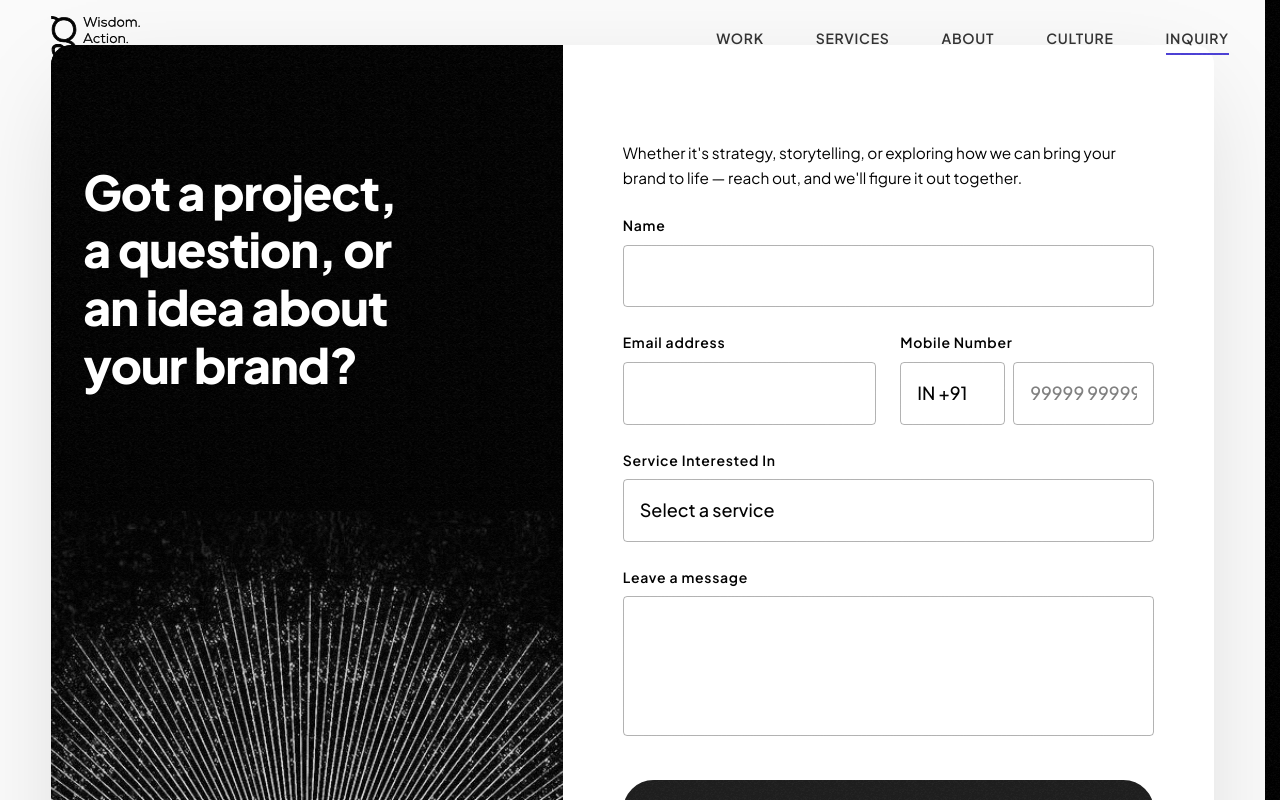
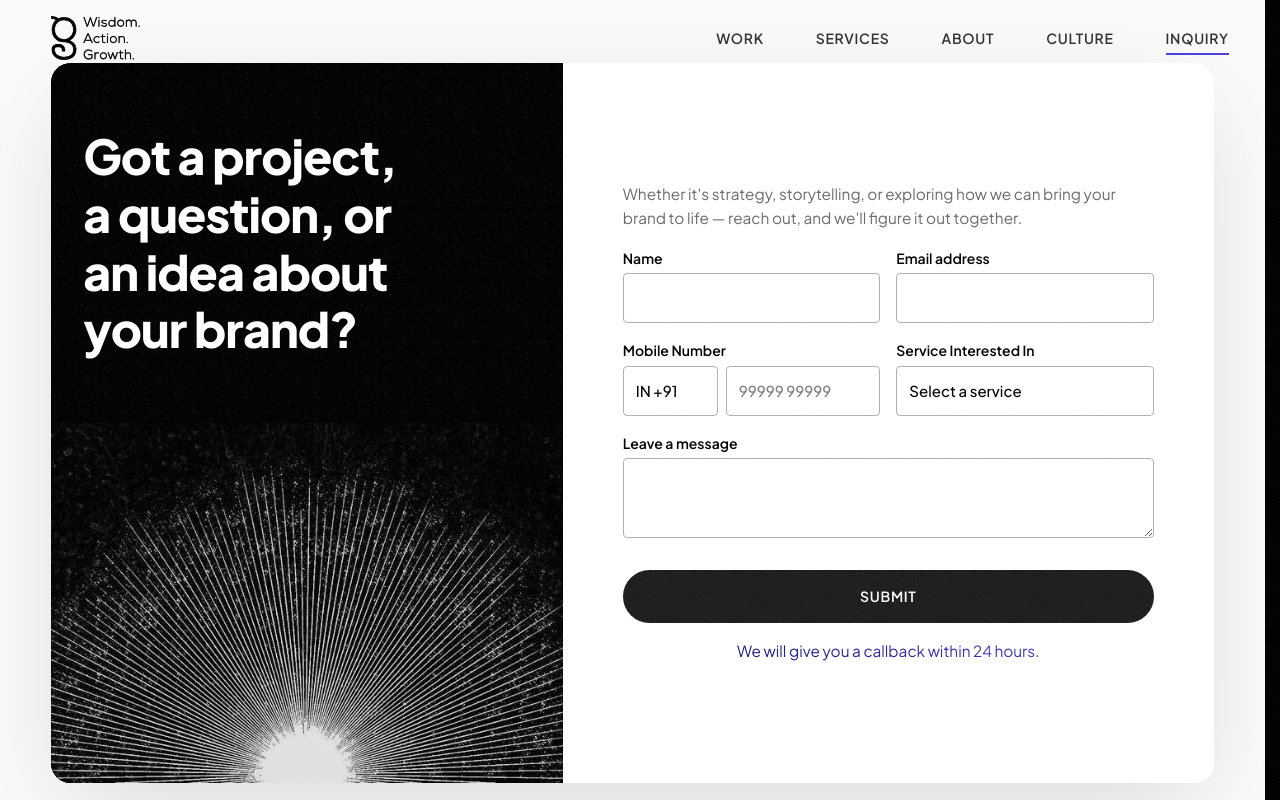
Before and after one commit to zmanan96-collab/experiment-pragyan-web, a Next.js app: page /inquiry in a window 1280 px wide. Built offline with nearby package versions, Linux system fonts and the light colour scheme.

Commit message:
updated website

```diff
--- a/src/app/inquiry/page.tsx
+++ b/src/app/inquiry/page.tsx
@@ -89,43 +89,47 @@ export default function Inquiry() {
                   {/* Right Side: Clean Form with Black Border Outer Box */}
                   <div className="flex-1 bg-white flex items-center justify-center p-3 md:py-6 lg:py-8 xl:py-12 md:px-5 transition-all duration-700">
                     <div className="w-full max-w-[720px] md:max-w-[1000px] p-4 md:py-6 lg:py-8 xl:py-12 md:px-6 xl:px-10 bg-white transition-all duration-700">
-                      <p className="text-small-desc md:text-[16px] lg:text-[18px] xl:text-[20px] md:leading-[1.4] text-black mb-2 md:mb-4 xl:mb-6 transition-all duration-700">
+                      <p className="text-small-desc md:text-[14px] lg:text-[15px] xl:text-[16px] md:leading-[1.4] text-[#6A6A6A] mb-2 md:mb-3 xl:mb-4 transition-all duration-700">
                         Whether it&apos;s strategy, storytelling, or exploring how we can bring your brand to life &mdash; reach out, and we&apos;ll figure it out together.
                       </p>
 
                       <form
                         onSubmit={handleSubmit}
-                        className="space-y-1.5 md:space-y-6 transition-all duration-700"
+                        className="flex flex-col gap-3 md:gap-4 transition-all duration-700"
                       >
+                        {/* Row 1: Name and Email */}
+                        <div className="grid grid-cols-1 md:grid-cols-2 gap-3 md:gap-4">
                           <div>
-                          <label htmlFor="f-name" className="block text-nav-label md:text-[18px] md:font-semibold text-black mb-0.5 md:mb-2 transition-all duration-700">Name</label>
+                            <label htmlFor="f-name" className="block text-[12px] md:text-[14px] font-semibold text-black mb-1 transition-all duration-700">Name</label>
                             <input
                               id="f-name"
                               name="name"
                               type="text"
                               required
-                            className="w-full p-1.5 md:p-4 md:text-[18px] border border-black/30 bg-transparent text-black rounded-[4px] transition-all duration-700 focus:outline-none focus:border-[#FFD111]"
+                              className="w-full p-2 md:p-3 text-[14px] md:text-[15px] border border-black/30 bg-transparent text-black rounded-[4px] transition-all duration-700 focus:outline-none focus:border-[#FFD111]"
                             />
                           </div>
 
-                        <div className="grid grid-cols-2 gap-2 md:gap-6 max-[480px]:grid-cols-1 transition-all duration-700">
                           <div>
-                            <label htmlFor="f-email" className="block text-nav-label md:text-[18px] md:font-semibold text-black mb-0.5 md:mb-2 transition-all duration-700">Email address</label>
+                            <label htmlFor="f-email" className="block text-[12px] md:text-[14px] font-semibold text-black mb-1 transition-all duration-700">Email address</label>
                             <input
                               id="f-email"
                               name="email"
                               type="email"
                               required
-                              className="w-full p-1.5 md:p-4 md:text-[18px] border border-black/30 bg-transparent text-black rounded-[4px] transition-all duration-700 focus:outline-none focus:border-[#FFD111]"
+                              className="w-full p-2 md:p-3 text-[14px] md:text-[15px] border border-black/30 bg-transparent text-black rounded-[4px] transition-all duration-700 focus:outline-none focus:border-[#FFD111]"
                             />
                           </div>
+                        </div>
 
+                        {/* Row 2: Mobile and Service */}
+                        <div className="grid grid-cols-1 md:grid-cols-2 gap-3 md:gap-4 transition-all duration-700">
                           <div>
-                            <label htmlFor="f-phone" className="block text-nav-label md:text-[18px] md:font-semibold text-black mb-0.5 md:mb-2 transition-all duration-700">Mobile Number</label>
+                            <label htmlFor="f-phone" className="block text-[12px] md:text-[14px] font-semibold text-black mb-1 transition-all duration-700">Mobile Number</label>
                             <div className="flex gap-2 w-full">
                               <select
                                 name="countryCode"
-                                className="w-[75px] md:w-[105px] p-1.5 md:p-4 md:text-[18px] border border-black/30 bg-transparent text-black rounded-[4px] focus:outline-none focus:border-[#FFD111] appearance-none cursor-pointer transition-all duration-700"
+                                className="w-[85px] md:w-[95px] p-2 md:p-3 text-[14px] md:text-[15px] border border-black/30 bg-transparent text-black rounded-[4px] focus:outline-none focus:border-[#FFD111] appearance-none cursor-pointer transition-all duration-700"
                               >
                                 <option value="+91">IN +91</option>
                                 <option value="+1">US +1</option>
@@ -140,19 +144,18 @@ export default function Inquiry() {
                                 type="tel"
                                 placeholder="99999 99999"
                                 required
-                                className="flex-1 min-w-0 p-1.5 md:p-4 md:text-[18px] border border-black/30 bg-transparent text-black rounded-[4px] transition-all duration-700 focus:outline-none focus:border-[#FFD111]"
+                                className="flex-1 min-w-0 p-2 md:p-3 text-[14px] md:text-[15px] border border-black/30 bg-transparent text-black rounded-[4px] transition-all duration-700 focus:outline-none focus:border-[#FFD111]"
                               />
-                            </div>
                             </div>
                           </div>
 
                           <div>
-                          <label className="block text-nav-label md:text-[18px] md:font-semibold text-black mb-0.5 md:mb-2 transition-all duration-700">Service Interested In</label>
+                            <label className="block text-[12px] md:text-[14px] font-semibold text-black mb-1 transition-all duration-700">Service Interested In</label>
                             <select
                               name="service"
                               required
                               defaultValue=""
-                            className="w-full p-1.5 md:p-4 md:text-[18px] border border-black/30 bg-transparent text-black rounded-[4px] focus:outline-none focus:border-[#FFD111] appearance-none cursor-pointer transition-all duration-700"
+                              className="w-full p-2 md:p-3 text-[14px] md:text-[15px] border border-black/30 bg-transparent text-black rounded-[4px] focus:outline-none focus:border-[#FFD111] appearance-none cursor-pointer transition-all duration-700"
                             >
                               <option value="" disabled>Select a service</option>
                               <option value="Branding Strategy">Branding Strategy</option>
@@ -164,22 +167,24 @@ export default function Inquiry() {
                               <option value="OOH ADVERTISING">OOH ADVERTISING</option>
                             </select>
                           </div>
+                        </div>
 
+                        {/* Row 3: Message */}
                         <div>
-                          <label htmlFor="f-message" className="block text-nav-label md:text-[18px] md:font-semibold text-black mb-0.5 md:mb-2 transition-all duration-700">Leave a message</label>
+                          <label htmlFor="f-message" className="block text-[12px] md:text-[14px] font-semibold text-black mb-1 transition-all duration-700">Leave a message</label>
                           <textarea
                             id="f-message"
                             name="message"
                             required
-                            className="w-full min-h-[50px] md:min-h-[140px] p-1.5 md:p-4 md:text-[18px] border border-black/30 bg-transparent text-black rounded-[4px] transition-all duration-700 focus:outline-none focus:border-[#FFD111] resize-none"
+                            className="w-full min-h-[50px] md:min-h-[65px] lg:min-h-[80px] p-2 md:p-3 text-[14px] md:text-[15px] border border-black/30 bg-transparent text-black rounded-[4px] transition-all duration-700 focus:outline-none focus:border-[#FFD111] resize-y"
                           ></textarea>
                         </div>
 
-                        <div className="pt-1.5 md:pt-4 transition-all duration-700">
+                        <div className="pt-2 md:pt-3 transition-all duration-700">
                           <button
                             type="submit"
                             disabled={status === 'submitting'}
-                            className="w-full btn-submit py-2 md:py-4.5 md:text-[18px] px-8 text-nav-label tracking-[0.15em] uppercase rounded-full active:scale-[0.99] disabled:opacity-50"
+                            className="w-full btn-submit py-2 md:py-3.5 md:text-[15px] px-8 text-nav-label tracking-[0.15em] uppercase rounded-full active:scale-[0.99] disabled:opacity-50"
                           >
                             <span>{status === 'submitting' ? 'Submitting...' : 'Submit'}</span>
                           </button>
--- a/src/app/services/page.tsx
+++ b/src/app/services/page.tsx
@@ -112,29 +112,29 @@ export default function Services() {
                 <div className="max-w-[1600px] mx-auto w-full px-[var(--pad)] pt-[140px] md:pt-[180px] lg:pt-[120px] pb-12 md:pb-16 flex flex-col justify-center md:flex-1 relative z-20 2xl:-translate-y-4">
                   <div className="flex flex-col md:flex-row md:items-center md:justify-between gap-10 md:gap-12 lg:gap-16 w-full">
                     {/* Left Column: Text Content */}
-                    <div className="w-full md:w-[45%] lg:w-[40%] xl:w-[48%] flex flex-col justify-center text-left px-8 md:px-[4vw] lg:px-[6vw] xl:px-[8vw]">
+                    <div className="w-full md:w-[60%] lg:w-[65%] xl:w-[65%] flex flex-col justify-center text-left px-8 md:px-[4vw] lg:px-[6vw] xl:px-[8vw]">
                     <Reveal className="mb-4 lg:mb-6 max-w-[700px] lg:max-w-[850px] 2xl:max-w-[1000px] transition-transform duration-700 ease-out">
                       <span className="text-nav-label tracking-[0.22em] uppercase text-[#6a6a6a] block mb-3">Services</span>
                       <h2 className="text-hero text-black transition-all duration-700 ease-out pb-2">
-                        <span className="block">What we do &ndash;</span>
-                        <span className="block">and what</span>
-                        <span className="inline-block bg-gradient-to-r from-[#161245] via-[#4B3FD4] to-[#786CF0] bg-clip-text text-transparent pb-2">we don&apos;t</span>
+                        <span className="block whitespace-nowrap">What we do &ndash;</span>
+                        <span className="block whitespace-nowrap">and what</span>
+                        <span className="inline-block bg-gradient-to-r from-[#161245] via-[#4B3FD4] to-[#786CF0] bg-clip-text text-transparent pb-2 whitespace-nowrap">we don&apos;t</span>
                       </h2>
                     </Reveal>
 
                     <Reveal delay={0.1} className="transition-transform duration-700 ease-out">
-                      <p className="text-main-desc text-[#6A6A6A] text-left transition-all duration-700 ease-out max-w-[750px] md:max-w-[650px] [@media(display-mode:fullscreen)]:md:max-w-[800px]">
-                        Pragyan is for founders who are tired of the same old<br className="hidden md:inline" /><span className="md:hidden">&nbsp;</span>
-                        and want to build something that actually carries weight.<br className="hidden md:inline" /><span className="md:hidden">&nbsp;</span>
-                        We&apos;re obsessed with the work we do &mdash;<br className="hidden md:inline" /><span className="md:hidden">&nbsp;</span>
-                        but even more protective of the work we choose not to do.<br className="hidden md:inline" /><span className="md:hidden">&nbsp;</span>
-                        We only move when there&apos;s a point of view worth fighting for.
+                      <p className="text-main-desc text-[#6A6A6A] text-left transition-all duration-700 ease-out max-w-[750px] md:max-w-[850px] [@media(display-mode:fullscreen)]:md:max-w-[1000px]">
+                        <span className="block md:whitespace-nowrap">Pragyan is for founders who are tired of the same old</span>
+                        <span className="block md:whitespace-nowrap">and want to build something that actually carries weight.</span>
+                        <span className="block md:whitespace-nowrap">We&apos;re obsessed with the work we do &mdash;</span>
+                        <span className="block md:whitespace-nowrap">but even more protective of the work we choose not to do.</span>
+                        <span className="block md:whitespace-nowrap">We only move when there&apos;s a point of view worth fighting for.</span>
                       </p>
                     </Reveal>
                   </div>
 
                   {/* Right Column: Video */}
-                  <Reveal delay={0.2} className="w-full md:w-[45%] lg:w-[48%] xl:w-[48%] flex items-center justify-center md:justify-end xl:justify-center">
+                  <Reveal delay={0.2} className="w-full md:w-[30%] lg:w-[25%] xl:w-[25%] flex items-center justify-center md:justify-end xl:justify-center">
                     <div className="w-full relative group flex justify-end">
                       <video
                         src="/services.mp4"
```
Lines whose indentation alone changed are shown as unchanged.
